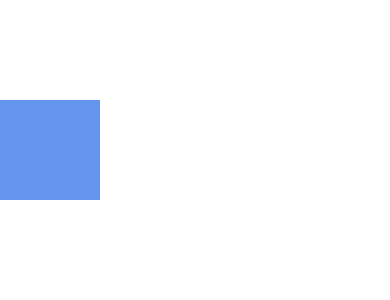
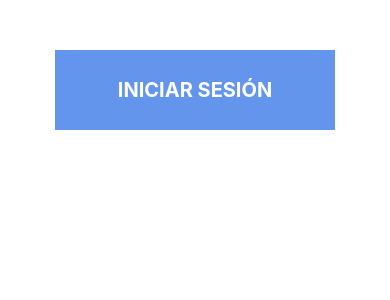
Before and after one commit to marshalmori/animacoes_react_native, a React Native app: screen / in a window 390 px wide. Shown: the top 300 px of the page. Built offline with nearby package versions, Linux system fonts and the light colour scheme.

Commit message:
Animação com spring

```diff
--- a/App.js
+++ b/App.js
@@ -1,5 +1,5 @@
 import React from 'react';
-import Animacion4 from './components/Animacion4';
+import Animacion5 from './components/Animacion5';
 
 import {
   SafeAreaView,
@@ -15,7 +15,7 @@ const App = () => {
   return (
     <>
       <View style={styles.contenido}>
-        <Animacion4 />
+        <Animacion5 />
       </View>
     </>
   );
@@ -23,7 +23,7 @@ const App = () => {
 
 const styles = StyleSheet.create({
   contenido: {
-    marginTop: 100,
+    marginTop: 50,
   },
 });
 
--- /dev/null
+++ b/components/Animacion5.js
@@ -0,0 +1,65 @@
+import React, {useState} from 'react';
+import {
+  StyleSheet,
+  View,
+  Text,
+  TouchableWithoutFeedback,
+  Animated,
+} from 'react-native';
+
+const Animacion5 = () => {
+  const [animacion] = useState(new Animated.Value(1));
+
+  const presionarBtn = () => {
+    Animated.spring(animacion, {
+      toValue: 0.8,
+      useNativeDriver: false,
+    }).start();
+  };
+
+  const soltarBtn = () => {
+    Animated.spring(animacion, {
+      toValue: 1,
+      friction: 4,
+      tension: 10,
+      useNativeDriver: false,
+    }).start();
+  };
+
+  const estiloAnimacion = {
+    transform: [{scale: animacion}],
+  };
+
+  return (
+    <View style={styles.contenedor}>
+      <TouchableWithoutFeedback
+        onPressIn={() => presionarBtn()}
+        onPressOut={() => soltarBtn()}>
+        <Animated.View style={[styles.btn, estiloAnimacion]}>
+          <Text style={styles.texto}>Iniciar Sesión</Text>
+        </Animated.View>
+      </TouchableWithoutFeedback>
+    </View>
+  );
+};
+
+const styles = StyleSheet.create({
+  contenedor: {
+    alignItems: 'center',
+  },
+  btn: {
+    backgroundColor: 'cornflowerblue',
+    width: 280,
+    height: 80,
+    justifyContent: 'center',
+    alignItems: 'center',
+  },
+  texto: {
+    color: '#fff',
+    fontWeight: 'bold',
+    textTransform: 'uppercase',
+    fontSize: 20,
+  },
+});
+
+export default Animacion5;
```
